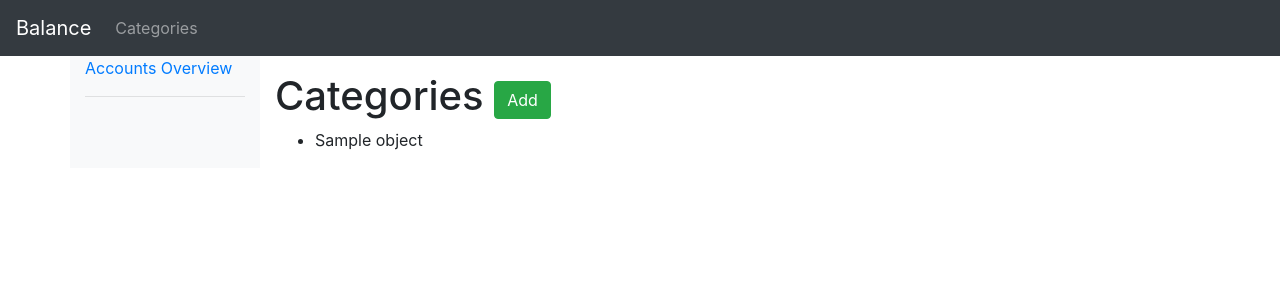
After one commit to nw0/balance, a Django app: template templates/balance/transactioncategory_list.html in a window 1280 px wide. The commit adds this page. Shown: the top 300 px of the page. Run offline with Django 3.2, Linux system fonts and the light colour scheme; the template is opened without the code that fills it: most values are stand-ins (such as "Sample title", 1, 10 or a date in 2020); some libraries are stand-ins or nearby versions.

Commit message:
view: CategoryList: add

```diff
--- a/templates/balance/nav.html
+++ b/templates/balance/nav.html
@@ -4,7 +4,7 @@
     <div class="collapse navbar-collapse">
         <ul class="navbar-nav mr-auto">
             <li class="nav-item">
-                <a class="nav-link" href="#">Reports</a>
+                <a class="nav-link" href="{% url 'balance:category_list' %}">Categories</a>
             </li>
         </ul>
     </div>
--- /dev/null
+++ b/templates/balance/transactioncategory_list.html
@@ -0,0 +1,16 @@
+{% extends "balance/base.html" %}
+
+{% block content %}
+<h1>
+    Categories
+    <small>
+        <a class="btn btn-md btn-success" href="{% url 'balance:category_create' %}" role="button">Add</a>
+    </small>
+</h1>
+
+<ul>
+    {% for object in object_list %}
+    <li>{{ object }}</li>
+    {% endfor %}
+</ul>
+{% endblock content %}
--- a/urls.py
+++ b/urls.py
@@ -8,6 +8,7 @@ urlpatterns = [
     path('account/create/', views.AccountCreate.as_view(), name='account_create'),
     path('account/<int:pk>/', views.AccountDetail.as_view(), name='account_detail'),
     path('balance/update/', views.BalanceUpdate.as_view(), name='balance_update'),
+    path('category/', views.CategoryList.as_view(), name='category_list'),
     path('category/create/', views.CategoryCreate.as_view(), name='category_create'),
     path('transaction/create/', views.TransactionCreate.as_view(), name='transaction_create'),
 ]
```
Also changed, not shown: views.py (+6 -1 lines).
